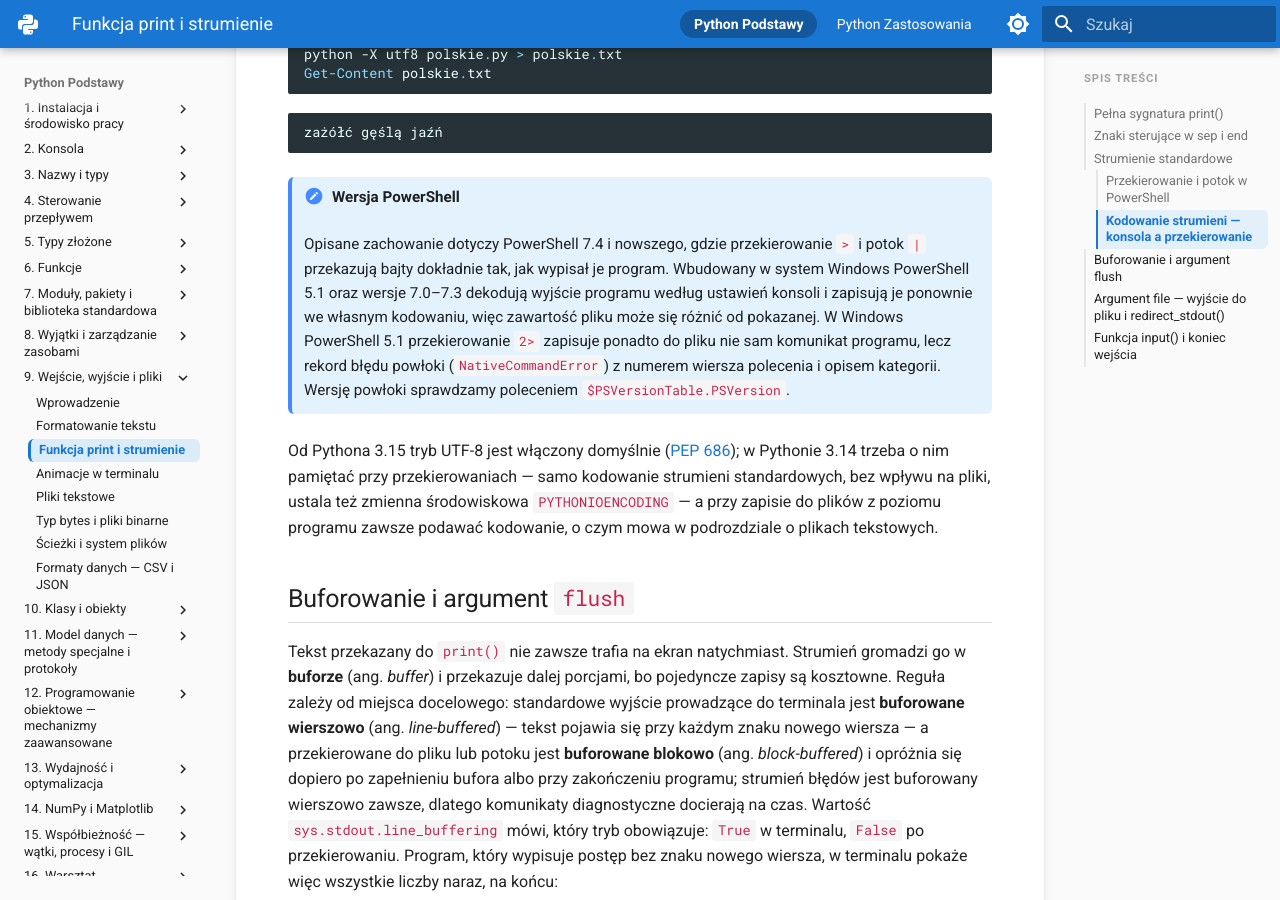
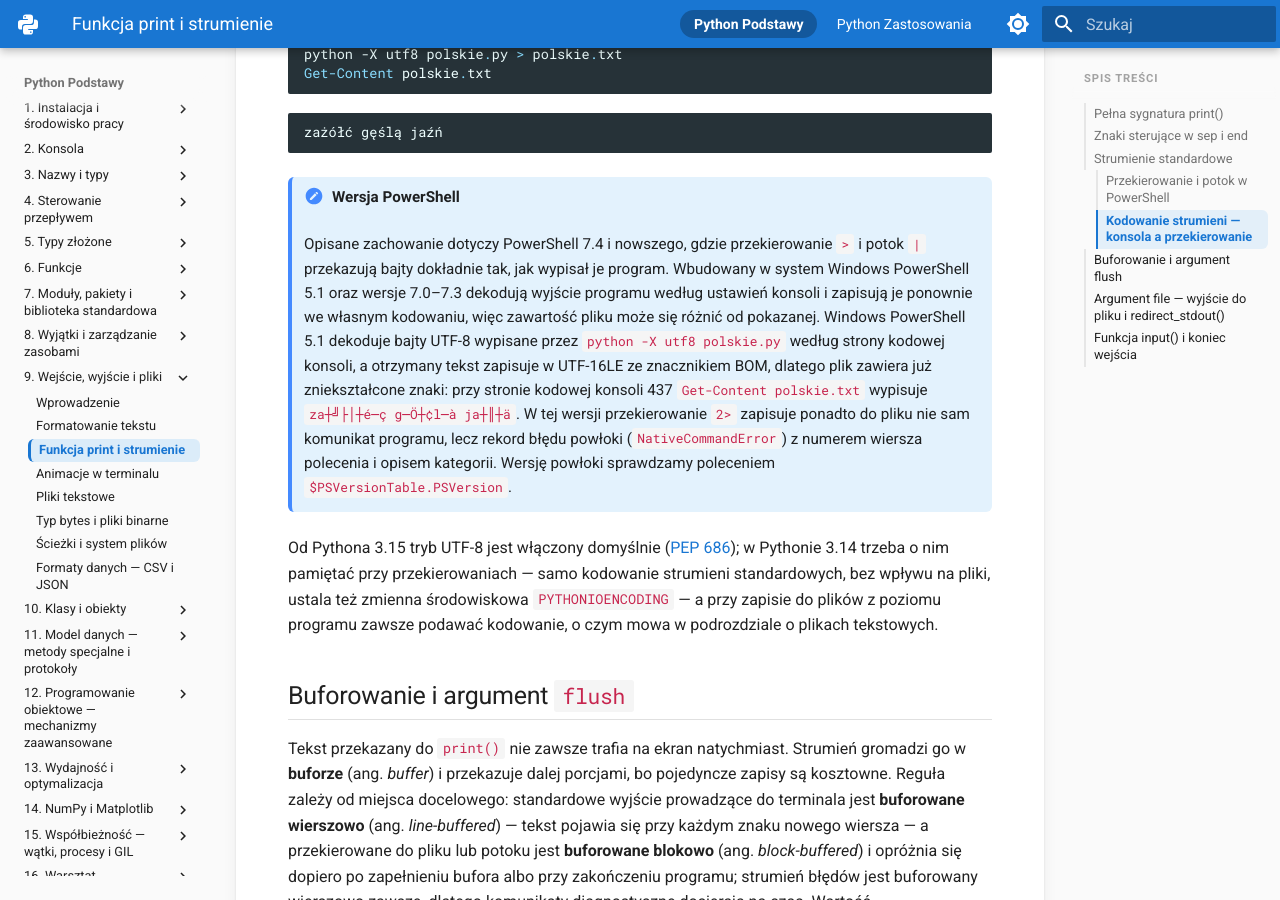
Before and after one commit to witoldprzygoda/python-notatki, an MkDocs documentation site: the page built from docs/09-wejscie-wyjscie/print-i-strumienie.md, in a window 1280 px wide and 900 px high, scrolled down 4226 px. Built offline with MkDocs 1.6.1 and Material for MkDocs 9.7.7, drawn with Linux system fonts in a browser that asks for light colours.

Commit message:
Describe how Windows PowerShell 5.1 stores redirected output
Windows PowerShell 5.1 decodes the UTF-8 output of python -X utf8 with the
console code page and writes UTF-16LE with a BOM, so the file already holds
garbled text. Checked in Windows PowerShell 5.1.26100.9444 (code page 437):
the file starts with FF FE and Get-Content shows the garbled line.

Co-Authored-By: Claude Opus 5.5 <noreply@anthropic.com>

````diff
--- a/docs/09-wejscie-wyjscie/print-i-strumienie.md
+++ b/docs/09-wejscie-wyjscie/print-i-strumienie.md
@@ -139,7 +139,7 @@ zażółć gęślą jaźń
 ```
 
 !!! note "Wersja PowerShell"
-    Opisane zachowanie dotyczy PowerShell 7.4 i nowszego, gdzie przekierowanie `>` i potok `|` przekazują bajty dokładnie tak, jak wypisał je program. Wbudowany w system Windows PowerShell 5.1 oraz wersje 7.0–7.3 dekodują wyjście programu według ustawień konsoli i zapisują je ponownie we własnym kodowaniu, więc zawartość pliku może się różnić od pokazanej. W Windows PowerShell 5.1 przekierowanie `2>` zapisuje ponadto do pliku nie sam komunikat programu, lecz rekord błędu powłoki (`NativeCommandError`) z numerem wiersza polecenia i opisem kategorii. Wersję powłoki sprawdzamy poleceniem `$PSVersionTable.PSVersion`.
+    Opisane zachowanie dotyczy PowerShell 7.4 i nowszego, gdzie przekierowanie `>` i potok `|` przekazują bajty dokładnie tak, jak wypisał je program. Wbudowany w system Windows PowerShell 5.1 oraz wersje 7.0–7.3 dekodują wyjście programu według ustawień konsoli i zapisują je ponownie we własnym kodowaniu, więc zawartość pliku może się różnić od pokazanej. Windows PowerShell 5.1 dekoduje bajty UTF-8 wypisane przez `python -X utf8 polskie.py` według strony kodowej konsoli, a otrzymany tekst zapisuje w UTF-16LE ze znacznikiem BOM, dlatego plik zawiera już zniekształcone znaki: przy stronie kodowej konsoli 437 `Get-Content polskie.txt` wypisuje `za┼╝├│┼é─ç g─Ö┼¢l─à ja┼║┼ä`. W tej wersji przekierowanie `2>` zapisuje ponadto do pliku nie sam komunikat programu, lecz rekord błędu powłoki (`NativeCommandError`) z numerem wiersza polecenia i opisem kategorii. Wersję powłoki sprawdzamy poleceniem `$PSVersionTable.PSVersion`.
 
 Od Pythona 3.15 tryb UTF-8 jest włączony domyślnie ([PEP 686](https://peps.python.org/pep-0686/)); w Pythonie 3.14 trzeba o nim pamiętać przy przekierowaniach — samo kodowanie strumieni standardowych, bez wpływu na pliki, ustala też zmienna środowiskowa `PYTHONIOENCODING` — a przy zapisie do plików z poziomu programu zawsze podawać kodowanie, o czym mowa w podrozdziale o plikach tekstowych.
 
````
